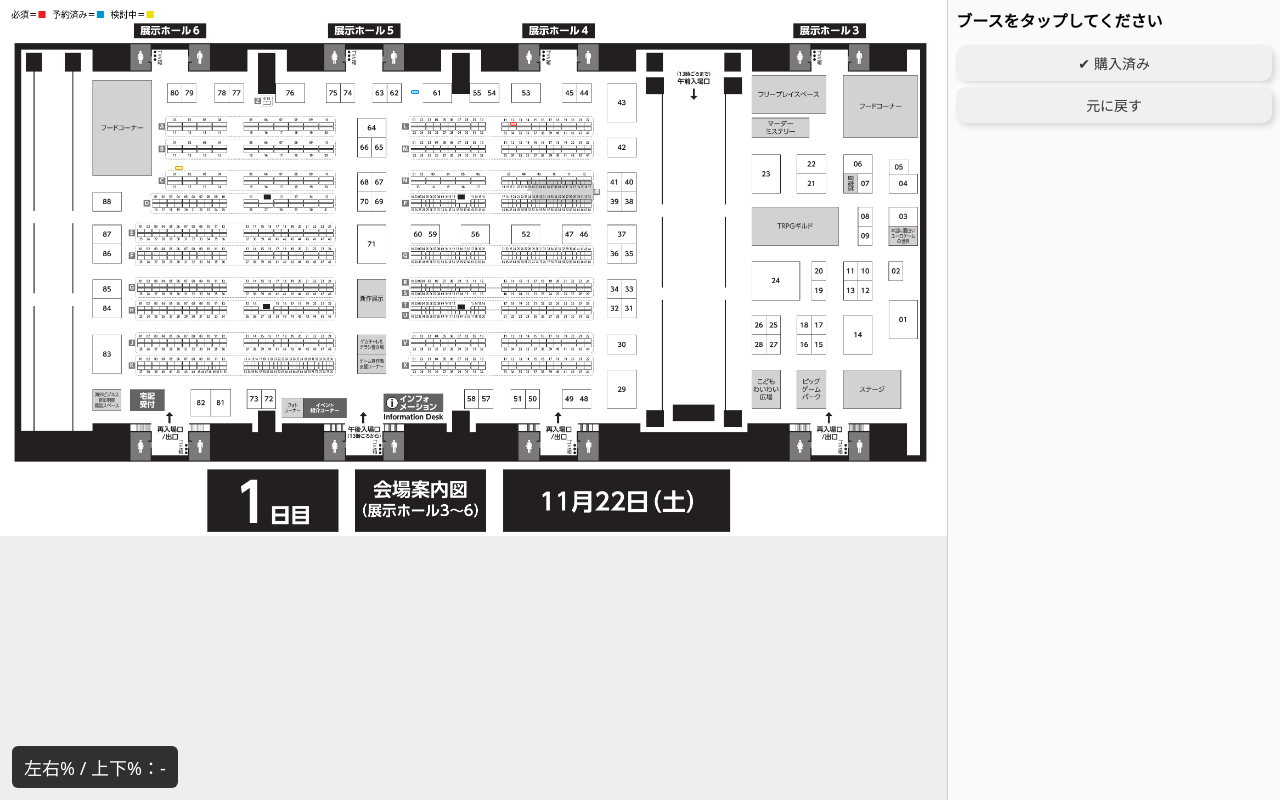
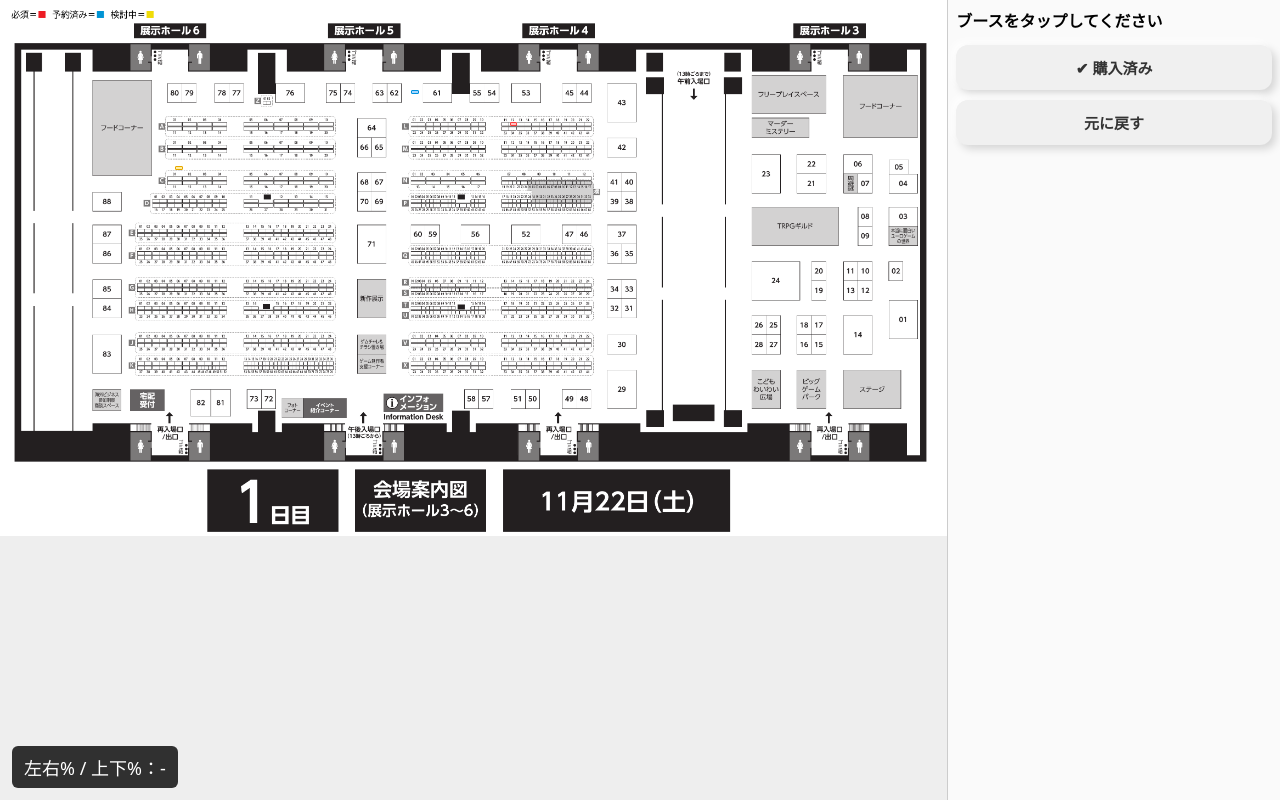
Before and after one commit to kumayamada/gemma-map, a plain HTML site: page index.html in a window 1280 px wide. Drawn offline with Linux system fonts and the light colour scheme.

Commit message:
Update index.html

```diff
--- a/index.html
+++ b/index.html
@@ -106,49 +106,49 @@
     border-radius: 4px;
   }
 
-  /* ▼ 状態ボタンまわりの見た目 */
+ /* ▼ 状態ボタンまわりの見た目（両方このデザインに統一） */
 #stateButtons {
-    margin-top: 8px;
+  margin-top: 12px;
   display: flex;
   flex-direction: column;
-    gap: 6px;
+  gap: 10px;
 }
 
 #stateButtons button {
   width: 100%;
-  padding: 8px;
-  font-size: 14px;
+  padding: 12px;
+  font-size: 15px;
+  border-radius: 12px;
 
+  /* ニューモーフィズム：ふんわりした陰影 */
   background: #f0f0f0;
   border: none;
-  border-radius: 10px;
-
-  /* ニューモーフィズム風の影 */
-  box-shadow: 3px 3px 6px rgba(0,0,0,0.15),
-              -3px -3px 6px rgba(255,255,255,0.8);
+  box-shadow: 4px 4px 8px rgba(0,0,0,0.15),
+              -4px -4px 8px rgba(255,255,255,0.85);
 
   color: #333;
+  font-weight: 600;
 
   cursor: pointer;
-  transition: background 0.15s, transform 0.05s, box-shadow 0.15s;
-  -webkit-appearance: none; /* Safariの勝手な青文字対策 */
+  transition: all 0.15s ease;
+  -webkit-appearance: none;
 }
 
-
-  /* 押した瞬間ちょっとだけ沈む感じ */
+/* 押した瞬間ちょい沈む */
 #stateButtons button:active {
-    transform: translateY(1px);
-    box-shadow: inset 0 1px 3px rgba(0,0,0,0.25);
+  transform: translateY(2px);
+  box-shadow: inset 3px 3px 6px rgba(0,0,0,0.25),
+              inset -3px -3px 6px rgba(255,255,255,0.7);
 }
 
-  /* 「購入済み」がONになっているときの見た目 */
+/* ▼ 購入済みがONのときだけ、グッと押された見た目に */
 #stateButtons button.state-on {
-    background: #555;
-    color: #fff;
-    border-color: #555;
-    box-shadow: 0 1px 4px rgba(0,0,0,0.25);
-    font-weight: 600;
+  background: #d9d9d9;
+  box-shadow: inset 3px 3px 6px rgba(0,0,0,0.25),
+              inset -3px -3px 6px rgba(255,255,255,0.7);
+  color: #111;
 }
+
 
 
   #coordDisplay {
```
Lines whose indentation alone changed are shown as unchanged.
